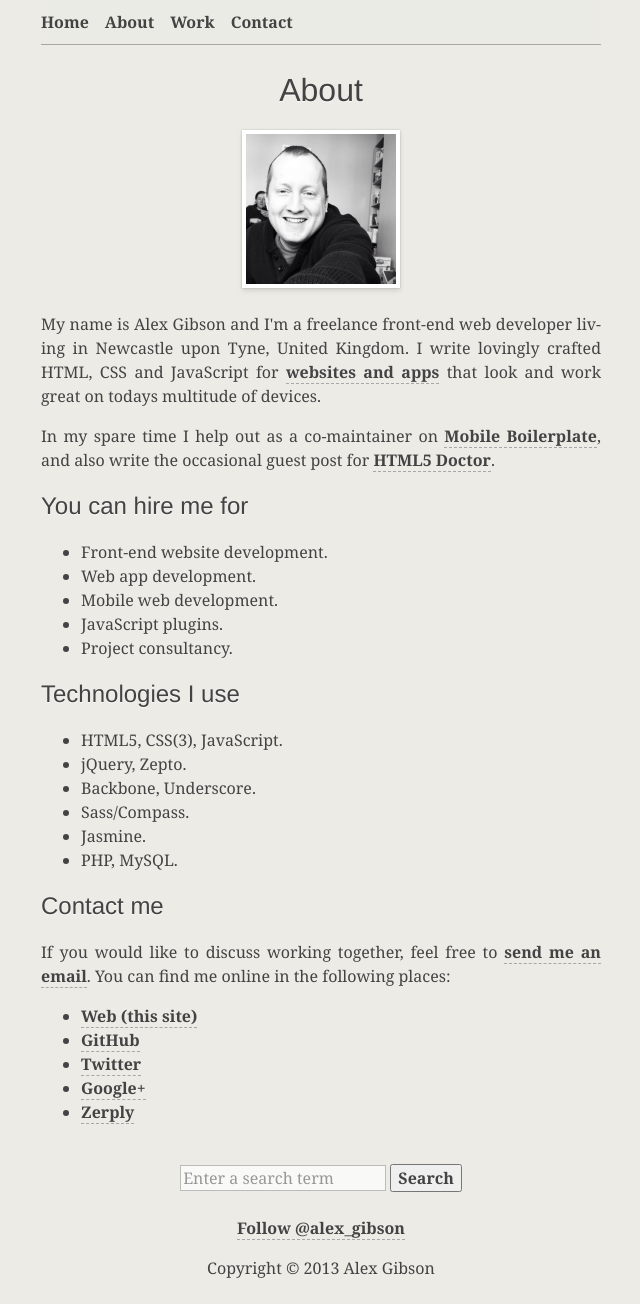
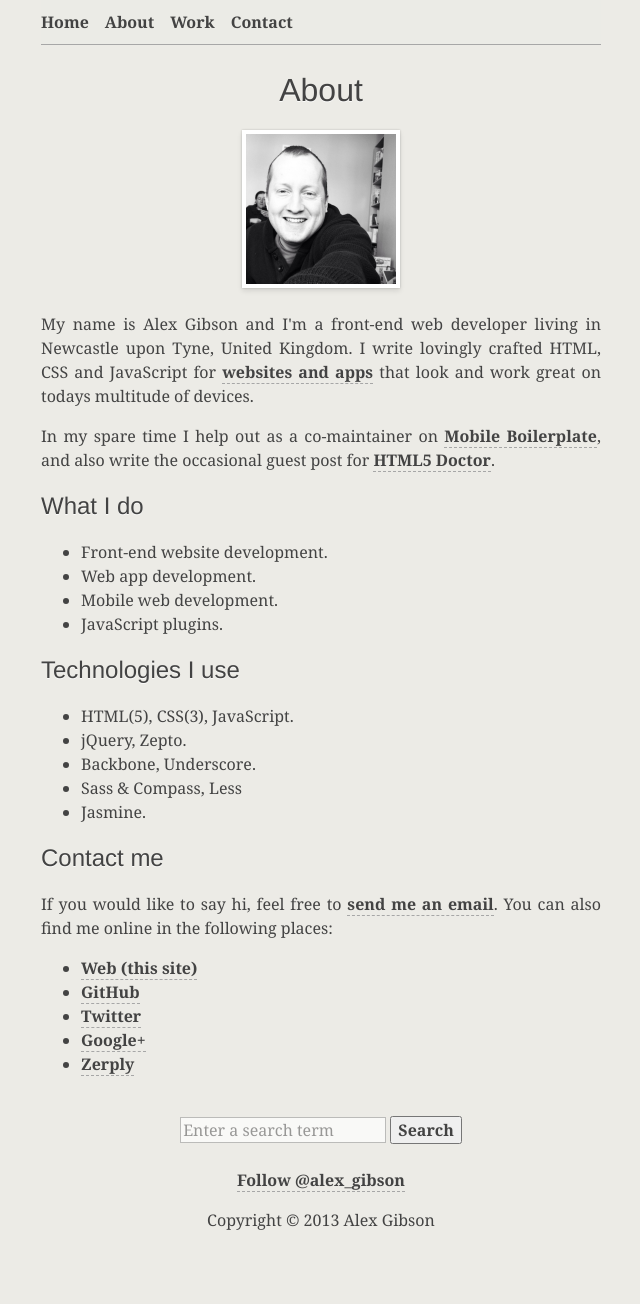
Before and after one commit to alexgibson/alxgbsn.co.uk, a Jekyll site: the page built from about/index.html, in a window 1280 px wide. Shown: the whole page, without its empty margins (319-959 px from the left). Built offline with Jekyll 4.4.1, drawn with Linux system fonts in a browser that asks for light colours; Markdown is read by kramdown in place of the engine named in the settings; comment, search, counter and statistics services are not loaded; after the commit the page ends 1256 px from its top, so only the background shows below that.

Commit message:
Various minor textual updates

```diff
--- a/about/index.html
+++ b/about/index.html
@@ -12,7 +12,7 @@ desc: About Alex Gibson, a front end developer from Newcastle upon Tyne, United
 	</div>
 
 	<p>
-		My name is <span itemprop="name">Alex Gibson</a> and I'm a freelance <span itemprop="jobTitle">front-end web developer</span> living in <span itemprop="address" itemscope itemtype="http://schema.org/PostalAddress"><span itemprop="addressLocality">Newcastle upon Tyne</span>, <span class="addressCountry">United Kingdom</span></span>. I write lovingly crafted HTML, CSS and JavaScript for <a href="{{ root }}/work/">websites and apps</a> that look and work great on todays multitude of devices.
+		My name is <span itemprop="name">Alex Gibson</a> and I'm a <span itemprop="jobTitle">front-end web developer</span> living in <span itemprop="address" itemscope itemtype="http://schema.org/PostalAddress"><span itemprop="addressLocality">Newcastle upon Tyne</span>, <span class="addressCountry">United Kingdom</span></span>. I write lovingly crafted HTML, CSS and JavaScript for <a href="{{ root }}/work/">websites and apps</a> that look and work great on todays multitude of devices.
 	</p>
 
 	<p>
@@ -21,14 +21,13 @@ desc: About Alex Gibson, a front end developer from Newcastle upon Tyne, United
 
 	<section>
 
-		<h2>You can hire me for</h2>
+		<h2>What I do</h2>
 
 		<ul>
 			<li>Front-end website development.</li>
 			<li>Web app development.</li>
 			<li>Mobile web development.</li>
 			<li>JavaScript plugins.</li>
-			<li>Project consultancy.</li>
 		</ul>
 
 	</section>
@@ -38,12 +37,11 @@ desc: About Alex Gibson, a front end developer from Newcastle upon Tyne, United
 		<h2>Technologies I use</h2>
 
 		<ul>
-			<li>HTML5, CSS(3), JavaScript.</li>
+			<li>HTML(5), CSS(3), JavaScript.</li>
 			<li>jQuery, Zepto.</li>
 			<li>Backbone, Underscore.</li>
-			<li>Sass/Compass.</li>
+			<li>Sass &amp; Compass, Less</li>
 			<li>Jasmine.</li>
-			<li>PHP, MySQL.</li>
 		</ul>
 
 	</section>
@@ -53,7 +51,7 @@ desc: About Alex Gibson, a front end developer from Newcastle upon Tyne, United
 		<h2>Contact me</h2>
 
 		<p>
-			If you would like to discuss working together, feel free to <a itemprop="email" href="mailto:&#097;&#108;&#120;&#103;&#098;&#115;&#110;&#064;&#103;&#109;&#097;&#105;&#108;&#046;&#099;&#111;&#109;">send me an email</a>. You can find me online in the following places:
+			If you would like to say hi, feel free to <a itemprop="email" href="mailto:&#097;&#108;&#120;&#103;&#098;&#115;&#110;&#064;&#103;&#109;&#097;&#105;&#108;&#046;&#099;&#111;&#109;">send me an email</a>. You can also find me online in the following places:
 		</p>
 
 		<ul>
--- a/contact/index.html
+++ b/contact/index.html
@@ -7,7 +7,7 @@ desc: Contact Alex Gibson via email, Twitter or on Skype.
 
 <section role="main">
 	<p>
-		If you would like to work with me or just want to say hello, please feel free to contact me using one of the options below. Please note that skype calls are only available if scheduled in advance.
+		If you would like to get in touch, please feel free to contact me using one of the options below. Please note that skype calls are only available if scheduled in advance.
 	</p>
     <ul>
         <li>Email: <a href="mailto:&#097;&#108;&#120;&#103;&#098;&#115;&#110;&#064;&#103;&#109;&#097;&#105;&#108;&#046;&#099;&#111;&#109;">&#097;&#108;&#120;&#103;&#098;&#115;&#110;&#064;&#103;&#109;&#097;&#105;&#108;&#046;&#099;&#111;&#109;</a></li>
--- a/index.html
+++ b/index.html
@@ -2,7 +2,7 @@
 layout: layout
 title: Alex Gibson
 titleinfo: Front End Developer, Newcastle upon Tyne, United Kingdom
-desc: Alex Gibson is a freelance front–end web developer living in Newcastle upon Tyne, United Kingdom.
+desc: Alex Gibson is a front–end web developer living in Newcastle upon Tyne, United Kingdom.
 ---
 
 <section role="main">
@@ -13,7 +13,7 @@ desc: Alex Gibson is a freelance front–end web developer living in Newcastle u
 
 	<div class="sub"><a href="mailto:&#097;&#108;&#120;&#103;&#098;&#115;&#110;&#064;&#103;&#109;&#097;&#105;&#108;&#046;&#099;&#111;&#109;">&#097;&#108;&#120;&#103;&#098;&#115;&#110;&#064;&#103;&#109;&#097;&#105;&#108;&#046;&#099;&#111;&#109;</a></div>
 	<p>
-		Hello there. I'm a freelance front-end web developer living in Newcastle upon Tyne, United Kingdom. I write lovingly crafted HTML, CSS and JavaScript for <a href="{{ root }}/work/">websites and apps</a> that look and work great on todays multitude of devices.
+		Hello there. I'm a front-end web developer living in Newcastle upon Tyne, United Kingdom. I write lovingly crafted HTML, CSS and JavaScript for <a href="{{ root }}/work/">websites and apps</a> that look and work great on todays multitude of devices.
 	</p>
 
 	<section>
```
Also changed, not shown: other parts of about/index.html (+1 -1 lines), work/index.html (+2 -22 lines), 6 other files.
